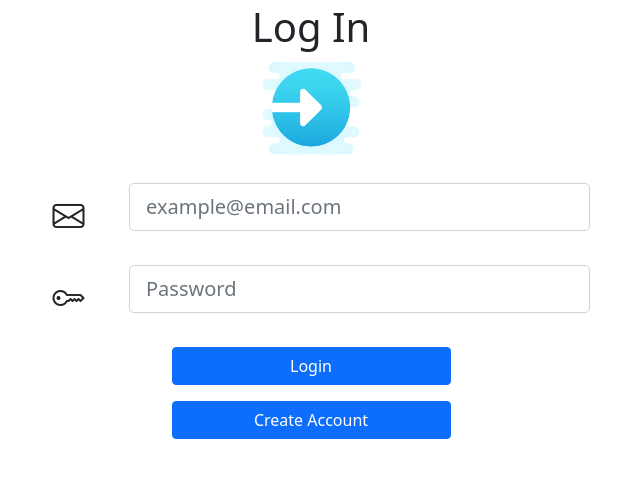
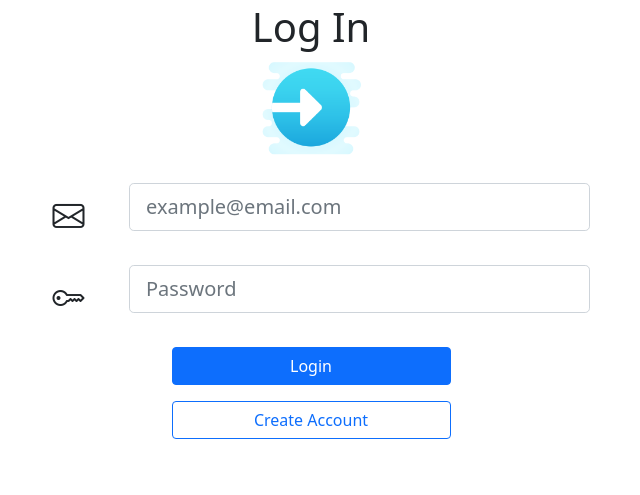
Before and after one commit to WaltAFWilliams/Azonian, a Flask app: page /login in a window 1280 px wide. Shown: the part 138-633 px from the top of the page, without its empty margins (329-969 px from the left). Run offline with Flask 2, Linux system fonts and the light colour scheme; some libraries are stand-ins or nearby versions.

Commit message:
fixed minor bugs

```diff
--- a/website/auth.py
+++ b/website/auth.py
@@ -70,7 +70,7 @@ def sign_up():
                 password1, method='sha256'))
             db.session.add(new_user)
             db.session.commit()
-            login_user(user, remember=True)
+            login_user(new_user, remember=True)
             flash('User successfully created', 'success')
 
             return redirect(url_for('views.index'))
--- a/website/templates/login_page.html
+++ b/website/templates/login_page.html
@@ -24,7 +24,7 @@
             <button type="submit" class="btn btn-primary">Login</button>
         </div>
         <div class="row mb-3 w-50 m-auto">
-            <button type="submit" class="btn btn-primary">Create Account</button>
+            <a href="{{ url_for('auth.sign_up') }}" class="btn btn-outline-primary">Create Account</a>
         </div>
     </form>
 </div>
```
Also changed, not shown: autoz_database.db.
